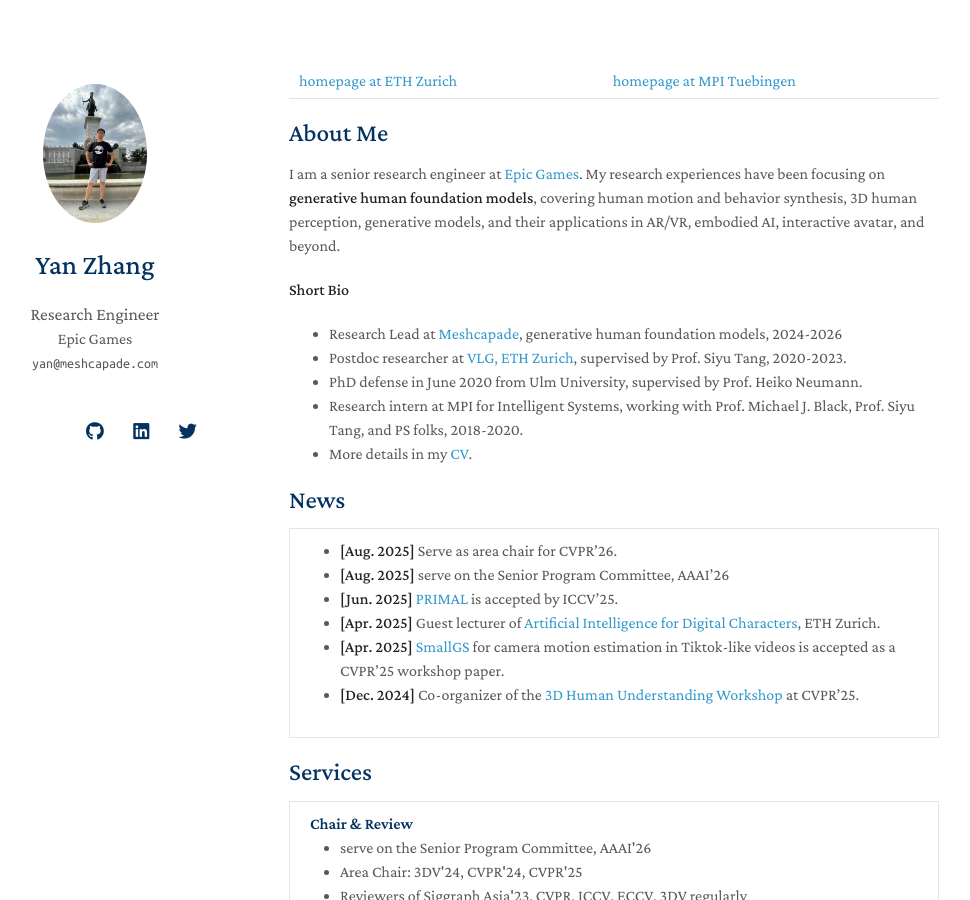
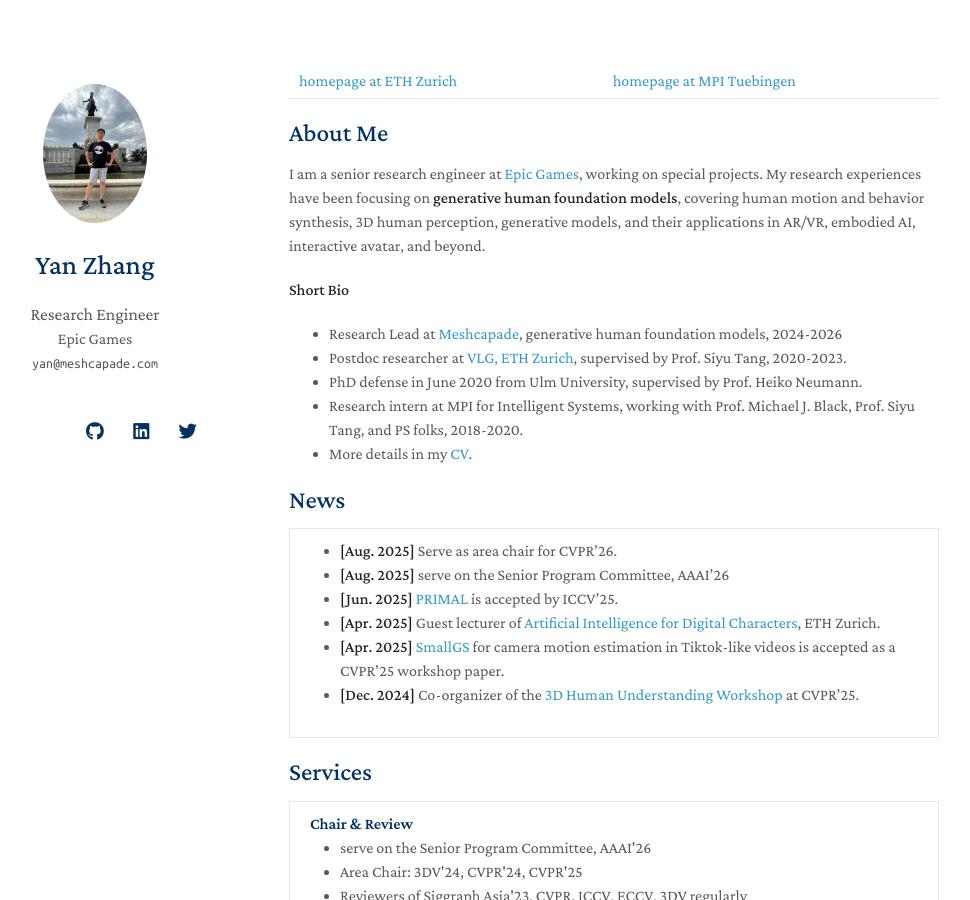
Before and after one commit to yz-cnsdqz/yz-cnsdqz.github.io, a Jekyll site: the page built from index.md, in a window 1280 px wide and 900 px high. Shown: the whole window, without its empty margins (181-1151 px from the left). Built offline with Jekyll 4.4.1, drawn with Linux system fonts in a browser that asks for light colours; nearby versions of some CDN libraries; a style sheet for code colours, icons or effects is not loaded.

Commit message:
更新 index.md

```diff
--- a/index.md
+++ b/index.md
@@ -7,7 +7,7 @@ layout: homepage
 
 
 ## About Me
-I am a senior research engineer at [Epic Games](https://store.epicgames.com/en-US).
+I am a senior research engineer at [Epic Games](https://store.epicgames.com/en-US), working on special projects.
 My research experiences have been focusing on **generative human foundation models**, covering human motion and behavior synthesis, 3D human perception, generative models, and their applications in AR/VR, embodied AI, interactive avatar, and beyond.
 
 
```
